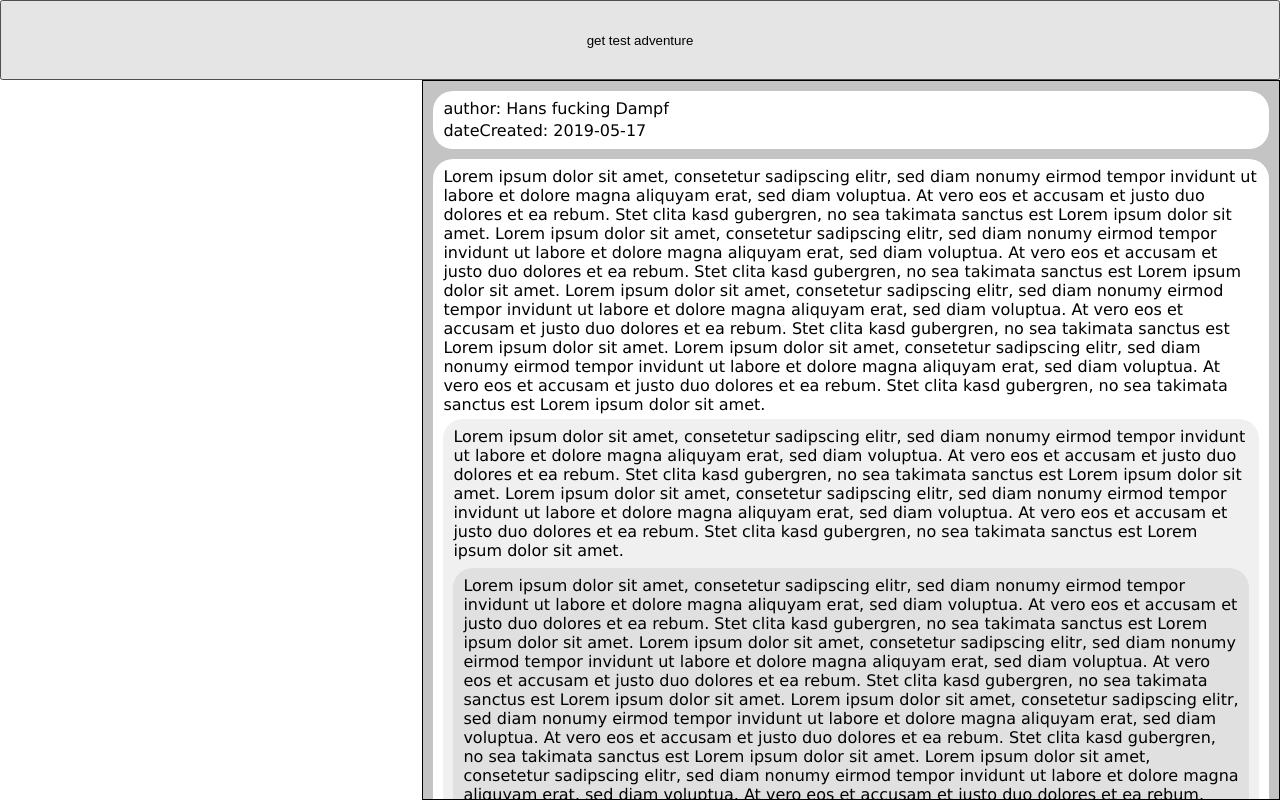
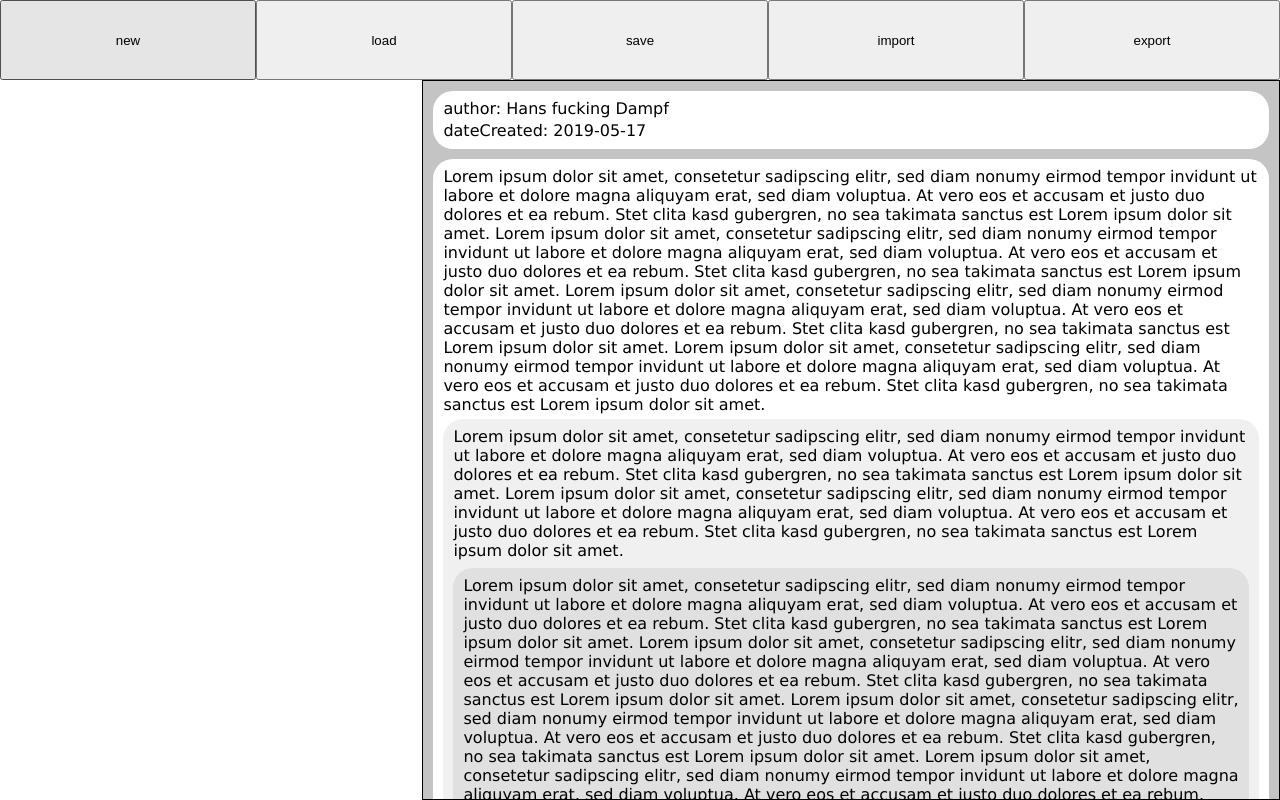
Before and after one commit to ParedrosPenandPaper/Paredros-Creator, a Vue app: page / in a window 1280 px wide. Built offline with nearby package versions, Linux system fonts and the light colour scheme.

Commit message:
showcase menu bar

```diff
--- a/src/components/menuebar/Menuebar.vue
+++ b/src/components/menuebar/Menuebar.vue
@@ -1,6 +1,10 @@
 <template>
     <div class="menuebar-container">
-        <button class="import" @click="$emit('get-test-adventure')">get test adventure</button>
+        <button>new</button>
+        <button class="import" @click="$emit('get-test-adventure')">load</button>
+        <button>save</button>
+        <button>import</button>
+        <button>export</button>
     </div>
 </template>
 
@@ -18,8 +22,8 @@
     align-items: center;
 }
 
-.import{
-    width: 100%;
+button{
+    width: 25%;
     height: 100%;
 }
 </style>
```
Also changed, not shown: 1 other file (tests, documents, lock files or other folders).
